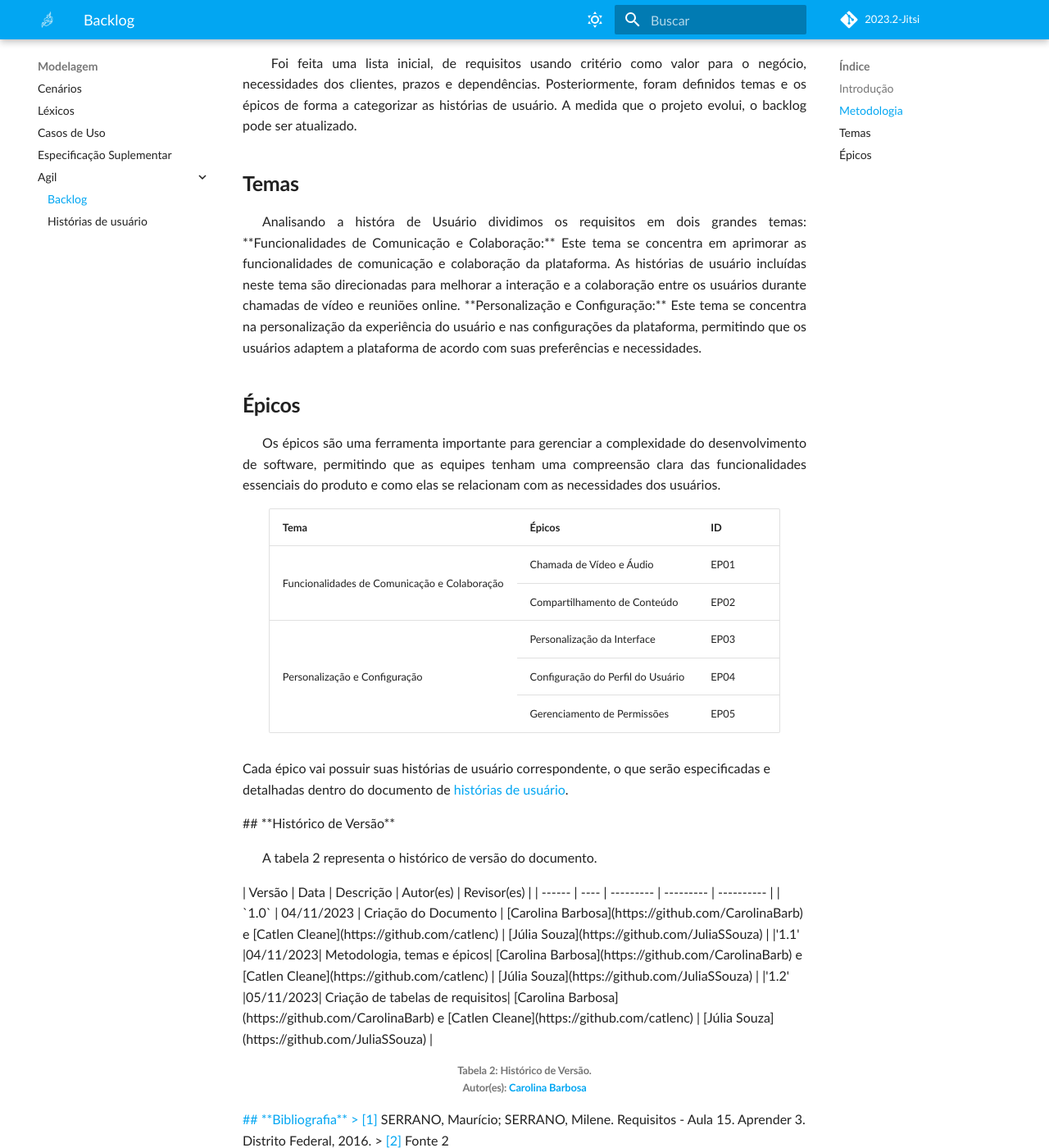
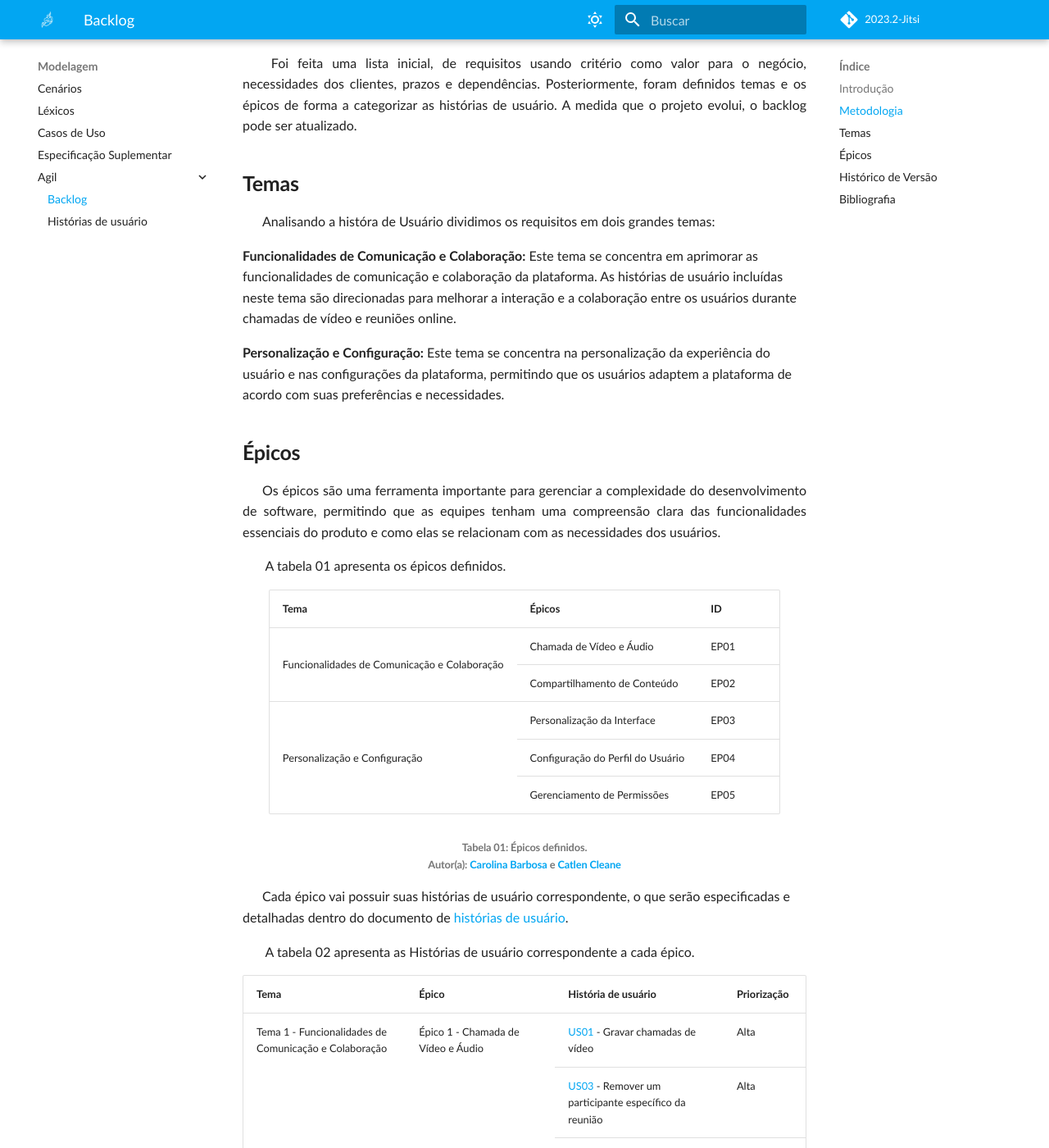
Before and after one commit to Requisitos-de-Software/2023.2-Jitsi, an MkDocs documentation site: the page built from docs/Modelagem/Agil/backlog.md, in a window 1280 px wide and 1400 px high, scrolled down 434 px. Shown: the whole window at 82% size. Built offline with MkDocs 1.6.1 and Material for MkDocs 9.7.7, drawn with Linux system fonts in a browser that asks for light colours; some web fonts are replaced; comment, search, counter and statistics services are not loaded; some of the changed text lies outside the part shown.

Commit message:
add legendas, titulos nas tabelas e correção de bugs

```diff
--- a/docs/Modelagem/Agil/backlog.md
+++ b/docs/Modelagem/Agil/backlog.md
@@ -13,28 +13,23 @@ seus usuários[1].
 ## **Metodologia**
 <p align="justify">
 &emsp;&emsp; Foi feita uma lista inicial, de requisitos usando critério como valor para o negócio, necessidades dos clientes, prazos e dependências. Posteriormente, foram definidos temas e os épicos de forma a categorizar as histórias de usuário. A medida que o projeto evolui, o backlog pode ser atualizado.
-
 </p>
 
 ## **Temas**
 <p align="justify">
 &emsp;&emsp;Analisando a históra de Usuário dividimos os requisitos em dois grandes temas:
-
+</p>
 **Funcionalidades de Comunicação e Colaboração:** Este tema se concentra em aprimorar as funcionalidades de comunicação e colaboração da plataforma. As histórias de usuário incluídas neste tema são direcionadas para melhorar a interação e a colaboração entre os usuários durante chamadas de vídeo e reuniões online.
-
+</p>
 **Personalização e Configuração:** Este tema se concentra na personalização da experiência do usuário e nas configurações da plataforma, permitindo que os usuários adaptem a plataforma de acordo com suas preferências e necessidades.
-
 </p>
 
 ## **Épicos**
 <p align="justify">
 &emsp;&emsp;Os épicos são uma ferramenta importante para gerenciar a complexidade do desenvolvimento de software, permitindo que as equipes tenham uma compreensão clara das funcionalidades essenciais do produto e como elas se relacionam com as necessidades dos usuários.
 </p>
-
-
-
+&emsp;&emsp; A tabela 01 apresenta os épicos definidos.
 <center>
-
 <table>
   <tr>
     <th>Tema</th>
@@ -64,11 +59,20 @@ seus usuários[1].
     <td>EP05</td>
   </tr>
 </table>
+</center>
+<p align="justify">
+<h6 align="center"> Tabela 01: Épicos definidos.
+<br> Autor(a): <a href="https://github.com/CarolinaBarb">Carolina Barbosa</a> e <a href="https://github.com/catlenc">Catlen Cleane</a></h6>
+</p>
 
-</center>
+&emsp;&emsp;Cada épico vai possuir suas histórias de usuário correspondente, o que serão especificadas e detalhadas dentro do documento de [histórias de usuário](../Agil/historias.md).
 
-Cada épico vai possuir suas histórias de usuário correspondente, o que serão especificadas e detalhadas dentro do documento de [histórias de usuário](../Agil/historias.md).
+<p align="justify">
+&emsp;&emsp; A tabela 02 apresenta as Histórias de usuário correspondente a cada épico.
+</p>
 
+<p align="justify">
+<center>
 <table>
 <thead>
   <tr>
@@ -128,25 +132,27 @@ Cada épico vai possuir suas histórias de usuário correspondente, o que serão
     <td>Alta</td>
   </tr>
   <tr>
-
-
-
+</table>
+</center>
+</p>
+<p align="justify">
+<h6 align="center"> Tabela 02:Histórias de usuário correspondente a cada épico .
+<br> Autor(a): <a href="https://github.com/CarolinaBarb">Carolina Barbosa</a> e <a href="https://github.com/catlenc">Catlen Cleane</a></h6>
+</p>
 
 ## **Histórico de Versão**
 <p align="justify">
-&emsp;&emsp;A tabela 2 representa o histórico de versão do documento.
+&emsp;&emsp;A tabela 03 representa o histórico de versão do documento.
 </p>
-
 | Versão | Data | Descrição | Autor(es) | Revisor(es) |
 | ------ | ---- | --------- | --------- | ---------- |
 | `1.0`  | 04/11/2023 | Criação do Documento | [Carolina Barbosa](https://github.com/CarolinaBarb) e [Catlen Cleane](https://github.com/catlenc) |  [Júlia Souza](https://github.com/JuliaSSouza) |
-|'1.1' |04/11/2023| Metodologia, temas e épicos| [Carolina Barbosa](https://github.com/CarolinaBarb) e [Catlen Cleane](https://github.com/catlenc) |  [Júlia Souza](https://github.com/JuliaSSouza) |
-|'1.2' |05/11/2023| Criação de tabelas de requisitos| [Carolina Barbosa](https://github.com/CarolinaBarb) e [Catlen Cleane](https://github.com/catlenc) |  [Júlia Souza](https://github.com/JuliaSSouza) |
-
-<h6 align= "center"> Tabela 2: Histórico de Versão.
-<br> Autor(es): <a href="https://github.com/CarolinaBarb">Carolina Barbosa </h6>
+|`1.1`| 04/11/2023| Metodologia, temas e épicos| [Carolina Barbosa](https://github.com/CarolinaBarb) e [Catlen Cleane](https://github.com/catlenc) |  [Júlia Souza](https://github.com/JuliaSSouza) |
+|`1.2` |05/11/2023| Criação de tabelas de requisitos| [Carolina Barbosa](https://github.com/CarolinaBarb) e [Catlen Cleane](https://github.com/catlenc) |  [Júlia Souza](https://github.com/JuliaSSouza) |
+<p align="justify">
+<h6 align="center"> Tabela 03: Histórico de Versão.
+<br> Autor(a): <a href="https://github.com/CarolinaBarb">Carolina Barbosa</a> e <a href="https://github.com/catlenc">Catlen Cleane</a></h6>
+</p>
 
 ## **Bibliografia**
 > <a href="https://aprender3.unb.br/pluginfile.php/2692826/mod_resource/content/1/Requisitos%20-%20Aula%2015a.pdf">[1]</a> SERRANO, Maurício; SERRANO, Milene. Requisitos - Aula 15. Aprender 3. Distrito Federal, 2016.
-
-> <a href="https://Link_da_fonte">[2]</a> Fonte 2
```
